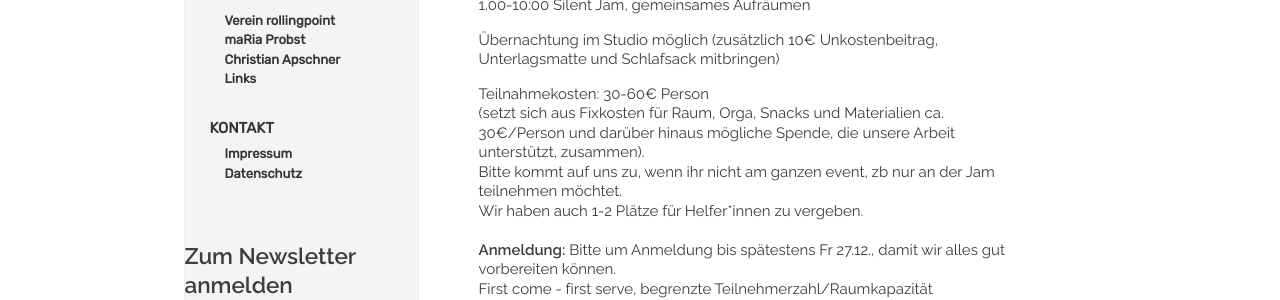
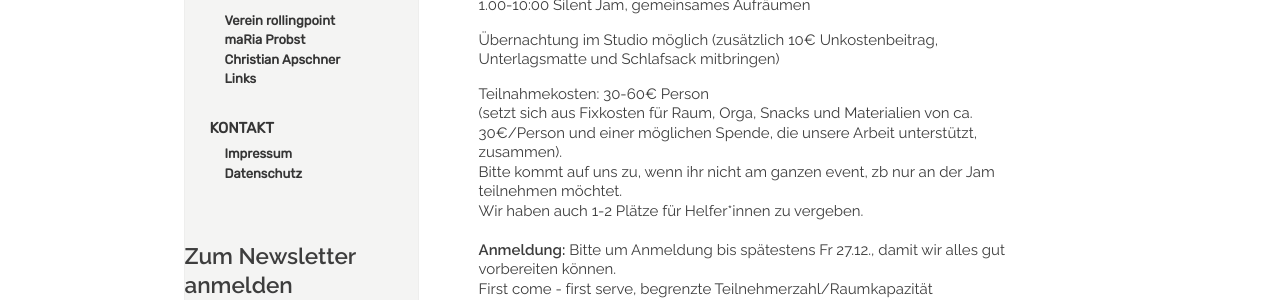
Before and after one commit to manulari/rollingpointat, a Jekyll site: the page built from _pages_de/silvester.md, in a window 1280 px wide. Shown: the part 888-1188 px from the top of the page. Built offline with Jekyll 4.4.1, drawn with Linux system fonts in a browser that asks for light colours; comment, search, counter and statistics services are not loaded.

Commit message:
Update page (de) “silvester”

```diff
--- a/_pages_de/silvester.md
+++ b/_pages_de/silvester.md
@@ -25,7 +25,7 @@ Silvesterritual\
 Übernachtung im Studio möglich (zusätzlich 10€ Unkostenbeitrag, Unterlagsmatte und Schlafsack mitbringen)
 
 Teilnahmekosten: 30-60€ Person\
-(setzt sich aus Fixkosten für Raum, Orga, Snacks und Materialien ca. 30€/Person und darüber hinaus mögliche Spende, die unsere Arbeit unterstützt, zusammen).\
+(setzt sich aus Fixkosten für Raum, Orga, Snacks und Materialien von ca. 30€/Person und einer möglichen Spende, die unsere Arbeit unterstützt, zusammen).\
 Bitte kommt auf uns zu, wenn ihr nicht am ganzen event, zb nur an der Jam teilnehmen möchtet.\
 Wir haben auch 1-2 Plätze für Helfer*innen zu vergeben.\
 \
```
